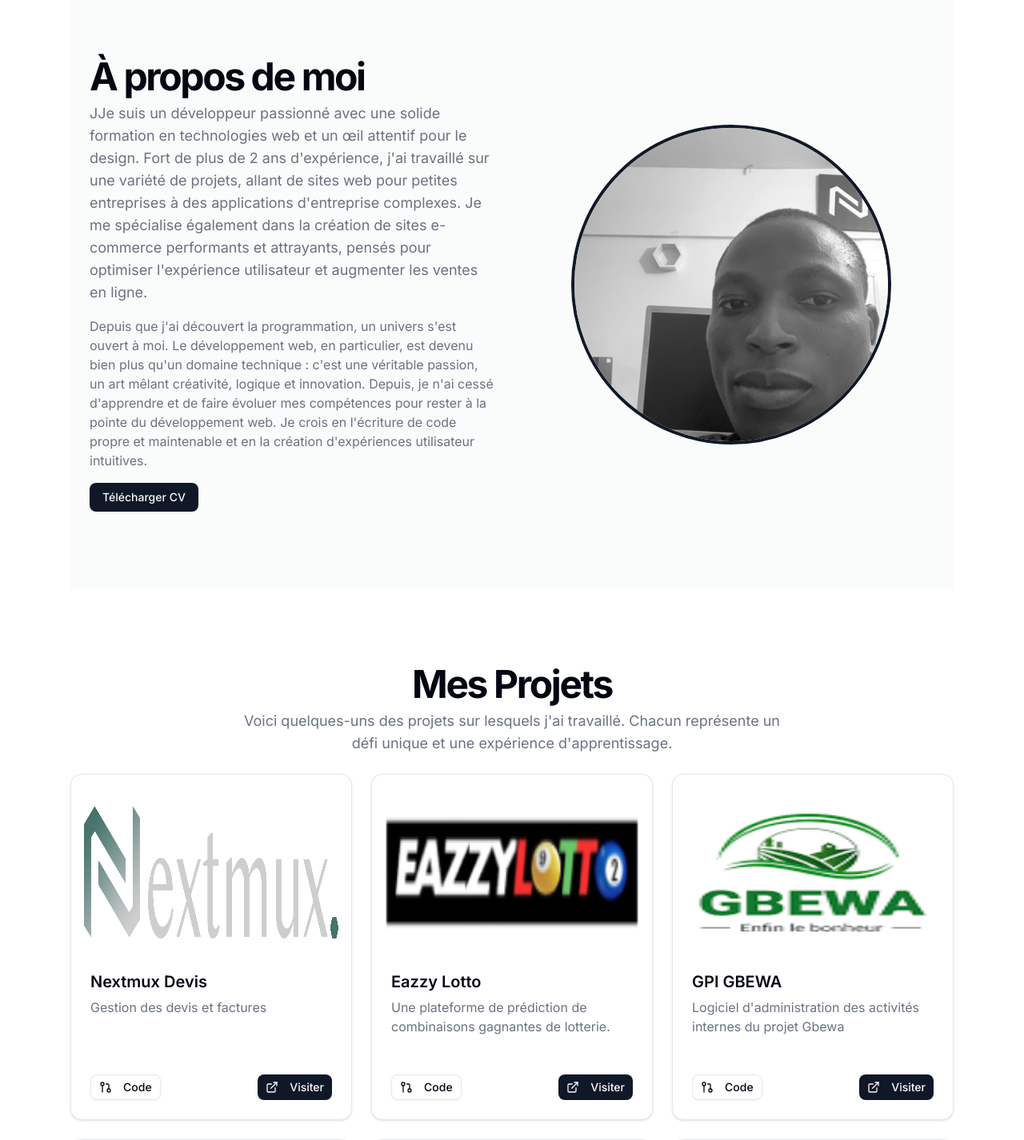
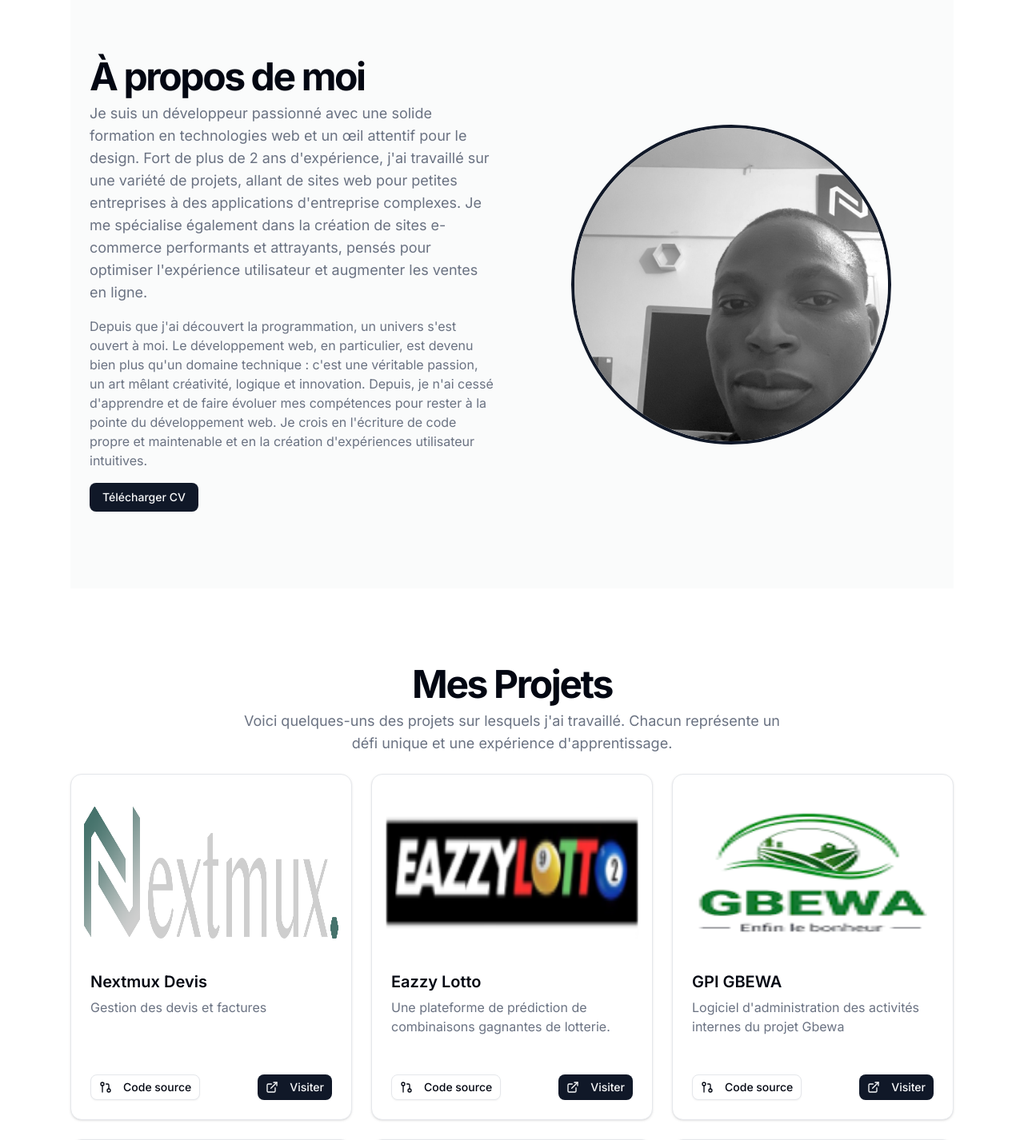
Before and after one commit to chrislove-josue/portfolio, a Next.js app: page / in a window 1280 px wide. Shown: the part 760-2186 px from the top of the page at 80% size. Built offline with nearby package versions, Linux system fonts and the light colour scheme.

Commit message:
reformulation fon

```diff
--- a/contexts/language-context.tsx
+++ b/contexts/language-context.tsx
@@ -31,7 +31,7 @@ const translations: Record<Language, Record<string, string>> = {
     // About Section
     "about.title": "À propos de moi",
     "about.p1":
-      "JJe suis un développeur passionné avec une solide formation en technologies web et un œil attentif pour le design. Fort de plus de 2 ans d\'expérience, j\'ai travaillé sur une variété de projets, allant de sites web pour petites entreprises à des applications d'entreprise complexes. Je me spécialise également dans la création de sites e-commerce performants et attrayants, pensés pour optimiser l\'expérience utilisateur et augmenter les ventes en ligne.",
+      "Je suis un développeur passionné avec une solide formation en technologies web et un œil attentif pour le design. Fort de plus de 2 ans d\'expérience, j\'ai travaillé sur une variété de projets, allant de sites web pour petites entreprises à des applications d'entreprise complexes. Je me spécialise également dans la création de sites e-commerce performants et attrayants, pensés pour optimiser l\'expérience utilisateur et augmenter les ventes en ligne.",
     "about.p2":
       "Depuis que j\'ai découvert la programmation, un univers s\'est ouvert à moi. Le développement web, en particulier, est devenu bien plus qu\'un domaine technique : c\'est une véritable passion, un art mêlant créativité, logique et innovation. Depuis, je n\'ai cessé d'apprendre et de faire évoluer mes compétences pour rester à la pointe du développement web. Je crois en l\'écriture de code propre et maintenable et en la création d\'expériences utilisateur intuitives.",
     "about.p3":
@@ -51,7 +51,7 @@ const translations: Record<Language, Record<string, string>> = {
     "projects.weather.title": "Tableau de Bord Météo",
     "projects.weather.description":
       "Un tableau de bord météo qui affiche les données météorologiques actuelles et prévues pour plusieurs emplacements.",
-    "projects.code": "Code",
+    "projects.code": "Code source",
     "projects.demo": "Visiter",
 
     // Skills Section
@@ -78,17 +78,17 @@ const translations: Record<Language, Record<string, string>> = {
 
   fon: {
     // Navigation
-    "nav.about": "Xo ɖo ku",
+    "nav.about": "Mɛ̌ un ka nyí",
     "nav.projects": "Azɔ̌ ce lɛ",
     "nav.skills": "Nǔwukpikpé ce lɛ",
-    "nav.contact": "Ylɔ mi",
+    "nav.contact": "Ylɔ̌ mi",
 
     // Hero Section
     "hero.title": "Un do gbe nu mi, nye wɛ nyí",
     "hero.subtitle": "Mɛ e nɔ blo azɔ̌ internet tɔn ganji",
 
     // About Section
-    "about.title": "Xo ɖo ku ce",
+    "about.title": "Mɛ̌ un ka nyí?",
     "about.p1":
       "Un nyí nǔɖíɖótɔ́ ɖé bo ɖó nǔnywɛ syɛnsyɛn ɖò nǔnywɛ xwitixwiti sín nǔ lɛ mɛ, bo lɛ́ ɖó nukún ɖagbe dó nǔɖiɖó lɛ wu. Un ko w’azɔ̌ nú xwè 2 jɛji, bo ko w’azɔ̌ ɖò azɔ̌ vovo lɛ jí, bɛ́sín tɛn ɛntɛnɛti tɔn ajɔ̌wiwa tɔn kpɛví kpɛví lɛ jí kaka jɛ nǔ e è nɔ zán ɖò azɔ̌xwé lɛ é jí. Un lɛ́ tuùn azɔ̌ tawun bo nɔ bló tɛn ɛntɛnɛti tɔn e jí è nɔ sà nǔ ɖè bɔ ye nɔ w’azɔ̌ ganji bo nɔ lɛ́ dɔn mɛ lɛ é, bɔ è bló ye bonu mɛ e nɔ zán lɛ é na mɔ nǔ jɛ nǔ mɛ ganji, lobo na lɛ́ bló bɔ nǔ e è nɔ sà ɖò Ɛntɛnɛti jí lɛ é na jɛji.",
     "about.p2": "Sín hwenu e un mɔ tutoblonunu ɔ é ɔ, gbɛ̀ ɔ bǐ wɛ hun nú mì. Web developpement, ɖò taji ɔ, ko huzu nǔ hú nǔnywɛ xwitixwiti sín azɔ̌ ɖé: é nyí wanyiyi nǔgbo ɖé, nǔnywɛ xwitixwiti sín nǔ e nɔ xò nǔɖiɖó, linlin kpo nǔ yɔyɔ̌wiwa kpo kplé é. Sín hwenɛnu ɔ, un kpó ɖò nǔ kplɔ́n wɛ bo ɖò nǔwukpikpé ce lɛ jlaɖó wɛ bo na dó sixu nɔ nukɔn ɖò tɛn ɛntɛnɛti tɔn lɛ ɖiɖó ɖ’ayǐ mɛ. Un ɖi nǔ nú azɔ̌ e mɛ́, bɔ è sixu hɛn ɖ’ayǐ é kpo nǔ e mɛ e nɔ zán lɛ é nɔ mɔ nǔ jɛ wu lɛ é ɖiɖó kpo.",
@@ -112,8 +112,8 @@ const translations: Record<Language, Record<string, string>> = {
     "skills.subtitle": "Un ko plɔn nǔ susu. Nukunnumɔ jɛ nu mɛ ce lɛ ɖíe.",
 
     // Contact Section
-    "contact.title": "Ylɔ mi",
-    "contact.subtitle": "A ɖo azɔ̌ ɖé a jlo na wa a? Ylɔ mi!",
+    "contact.title": "Ylɔ̌ mi",
+    "contact.subtitle": "A ɖo azɔ̌ ɖé a jlo na wa a? Ylɔ̌ mi!",
     "contact.name": "Nyíkɔ",
     "contact.email": "Email",
     "contact.message": "Wɛn",
```
